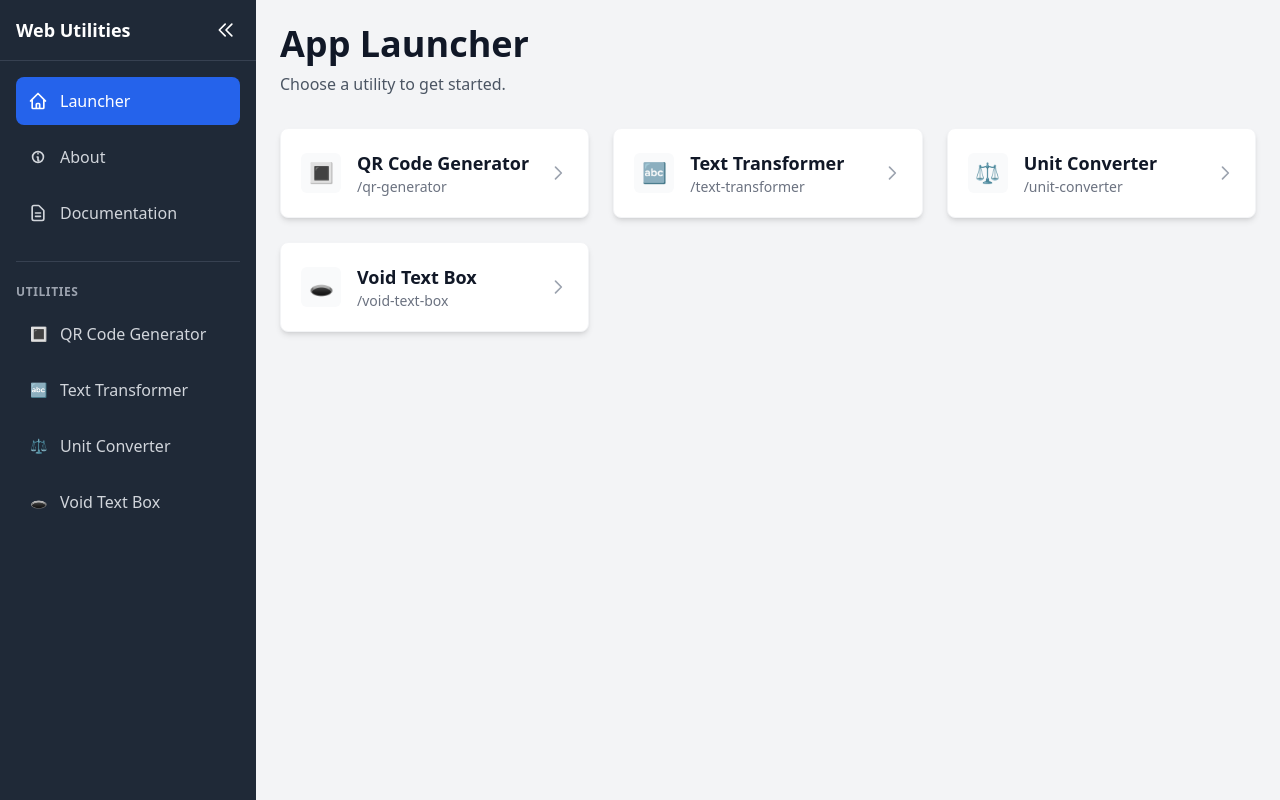
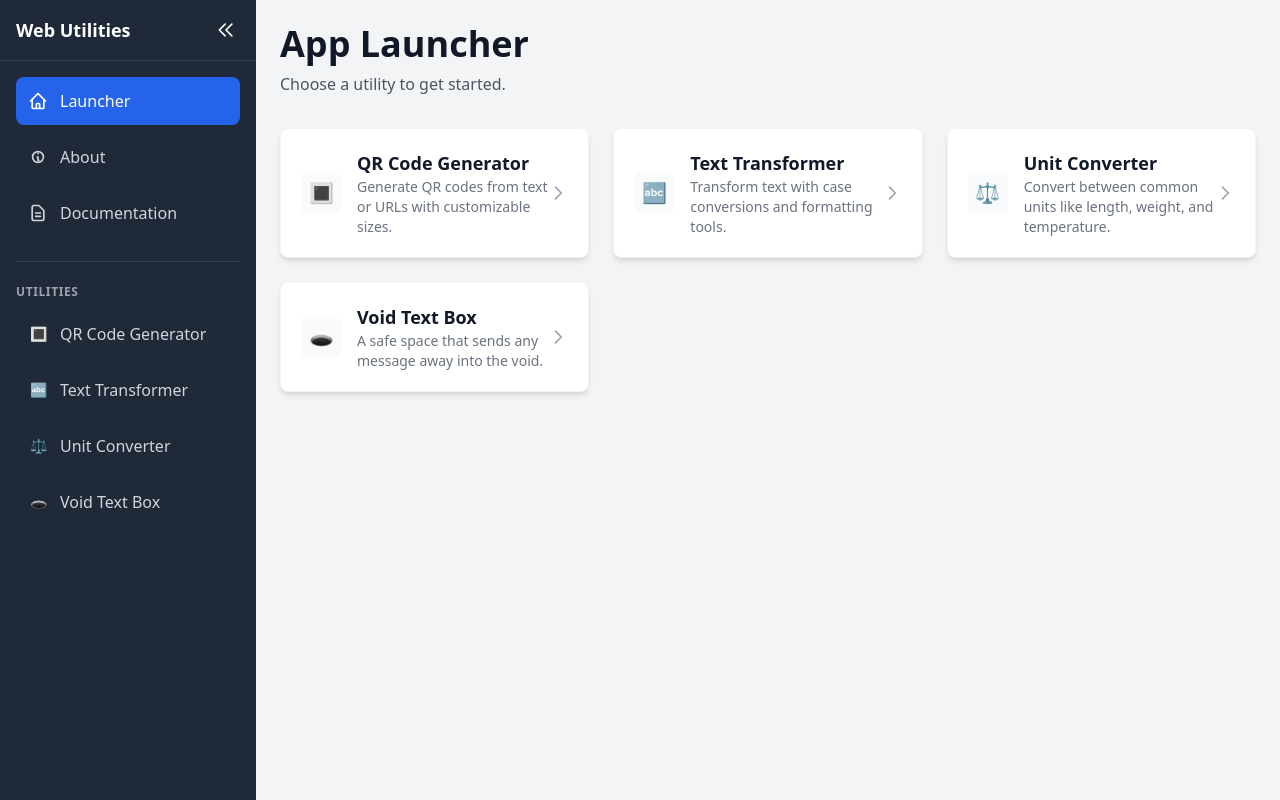
Before and after one commit to ZhongDev/Modular-Web-Utilities, a React (Vite) app: page / in a window 1280 px wide. Built offline with nearby package versions, Linux system fonts and the light colour scheme.

Commit message:
feat: add descriptions to module launcher

```diff
--- a/src/pages/Docs.tsx
+++ b/src/pages/Docs.tsx
@@ -50,12 +50,14 @@ const Docs: React.FC = () => {
 
 export const title = 'Your Module Title';
 export const route = '/your-module';
+export const description = 'A short sentence describing what your module does.';
 export const icon = '🔧'; // Optional: string or React element
 
 // Or export as default:
 const meta: ModuleMeta = {
   title: 'Your Module Title',
   route: '/your-module',
+  description: 'A short sentence describing what your module does.',
   icon: '🔧' // Optional
 };
 
@@ -143,6 +145,7 @@ export default YourModule;`}</code>
               <code>{`export interface ModuleMeta {
   title: string;        // Display name in sidebar
   route: string;        // URL path (e.g., '/my-tool')
+  description: string;  // Short description shown on the launcher
   icon?: ReactElement | string; // Optional icon (emoji or React element)
 }`}</code>
             </pre>
--- a/src/pages/Home.tsx
+++ b/src/pages/Home.tsx
@@ -44,7 +44,7 @@ const Home: React.FC<HomeProps> = ({ modules }) => {
                   <h2 className="text-lg font-semibold text-gray-900 group-hover:text-blue-700 transition-colors">
                     {module.title}
                   </h2>
-                  <p className="text-sm text-gray-500">{module.route}</p>
+                  <p className="text-sm text-gray-500">{module.description}</p>
                 </div>
                 <svg className="w-5 h-5 text-gray-400 group-hover:text-blue-600 transition-colors" fill="none" stroke="currentColor" viewBox="0 0 24 24">
                   <path strokeLinecap="round" strokeLinejoin="round" strokeWidth={2} d="M9 5l7 7-7 7" />
--- a/src/types/module.ts
+++ b/src/types/module.ts
@@ -3,12 +3,14 @@ import { ReactElement, ComponentType } from 'react';
 export interface ModuleMeta {
   title: string;
   route: string;
+  description: string;
   icon?: ReactElement | string;
 }
 
 export interface Module {
   title: string;
   route: string;
+  description: string;
   icon?: ReactElement | string;
   Component: ComponentType;
 }
--- a/src/util-modules/QRGenerator/meta.ts
+++ b/src/util-modules/QRGenerator/meta.ts
@@ -2,7 +2,8 @@ import { ModuleMeta } from "../../types/module";
 
 export const title = "QR Code Generator";
 export const route = "/qr-generator";
+export const description = "Generate QR codes from text or URLs with customizable sizes.";
 export const icon = "🔳";
 
-const meta: ModuleMeta = { title, route, icon };
+const meta: ModuleMeta = { title, route, description, icon };
 export default meta;
--- a/src/util-modules/TextTransformer/meta.ts
+++ b/src/util-modules/TextTransformer/meta.ts
@@ -2,11 +2,13 @@ import { ModuleMeta } from '../../types/module';
 
 export const title = 'Text Transformer';
 export const route = '/text-transformer';
+export const description = 'Transform text with case conversions and formatting tools.';
 export const icon = '🔤';
 
 const meta: ModuleMeta = {
   title,
   route,
+  description,
   icon,
 };
 
--- a/src/util-modules/UnitConverter/meta.ts
+++ b/src/util-modules/UnitConverter/meta.ts
@@ -2,11 +2,13 @@ import { ModuleMeta } from '../../types/module';
 
 export const title = 'Unit Converter';
 export const route = '/unit-converter';
+export const description = 'Convert between common units like length, weight, and temperature.';
 export const icon = '⚖️';
 
 const meta: ModuleMeta = {
   title,
   route,
+  description,
   icon,
 };
 
--- a/src/util-modules/VoidTextBox/meta.ts
+++ b/src/util-modules/VoidTextBox/meta.ts
@@ -2,11 +2,13 @@ import { ModuleMeta } from '../../types/module';
 
 export const title = 'Void Text Box';
 export const route = '/void-text-box';
+export const description = 'A safe space that sends any message away into the void.';
 export const icon = '🕳️';
 
 const meta: ModuleMeta = {
   title,
   route,
+  description,
   icon,
 };
 
--- a/src/utils/moduleLoader.ts
+++ b/src/utils/moduleLoader.ts
@@ -12,8 +12,8 @@ export const loadModules = (): Module[] => {
       const meta = metaModule as { default?: ModuleMeta } & ModuleMeta;
       const moduleMeta = meta.default || meta;
 
-      if (!moduleMeta.title || !moduleMeta.route) {
-        console.warn(`Module at ${path} is missing required meta properties (title, route)`);
+      if (!moduleMeta.title || !moduleMeta.route || !moduleMeta.description) {
+        console.warn(`Module at ${path} is missing required meta properties (title, route, description)`);
         return;
       }
 
@@ -32,6 +32,7 @@ export const loadModules = (): Module[] => {
       modules.push({
         title: moduleMeta.title,
         route: moduleMeta.route,
+        description: moduleMeta.description,
         icon: moduleMeta.icon,
         Component,
       });
```
Also changed, not shown: src/pages/About.tsx (line endings or trailing spaces), 1 other file (tests, documents, lock files or other folders).
